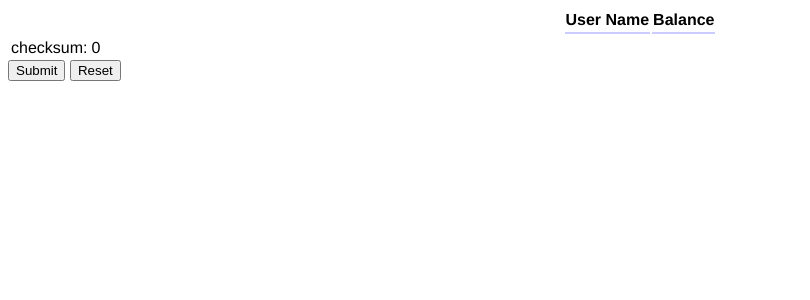
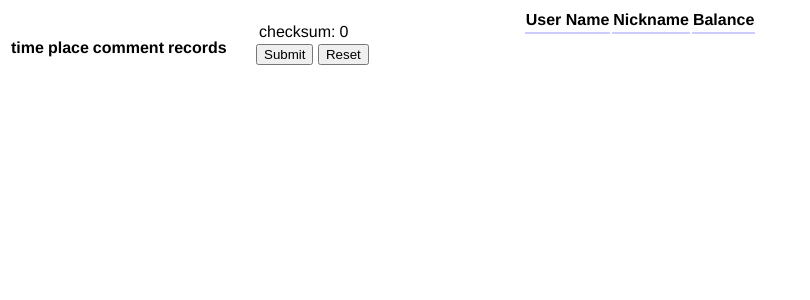
Before and after one commit to tossense/cloud_account, a PHP site: page /client.php in a window 1280 px wide. Shown: the top 300 px of the page, without its empty margins (0-810 px from the left). Run offline with PHP 8.4, Linux system fonts and the light colour scheme; the visitor is signed in with stand-in values (Sample User, id 1); lists and menus that the app fills with data are empty; some libraries are stand-ins or nearby versions.

Commit message:
add nickname; add last events;

```diff
--- a/client.php
+++ b/client.php
@@ -22,12 +22,22 @@ else
                 $("#balanceTable").empty();
                 var row = $("<tr />");
                 row.append($("<th>User Name</th>"));
+                row.append($("<th>Nickname</th>"));
                 row.append($("<th>Balance</th>"));
                 $("#balanceTable").append(row);
                 row = $("<tr />");
                 row.append($("<th></th>"));
                 row.append($("<th></th>"));
+                row.append($("<th></th>"));
                 $("#balanceTable").append(row);
+
+                $("#lastEventTable").empty();
+                var row = $("<tr />");
+                row.append($("<th>time</th>"));
+                row.append($("<th>place</th>"));
+                row.append($("<th>comment</th>"));
+                row.append($("<th>records</th>"));
+                $("#lastEventTable").append(row);
             }
             function getUrlParameter(sParam)
             {
@@ -45,6 +55,7 @@ else
             }
 
             var resBalance = {};
+            var nicknames = {};
         </script>
         <link rel="stylesheet" href="style.css">
     </head>
@@ -53,7 +64,7 @@ else
         <div id="output">
             <table id="balanceTable" align="center"></table>
         </div>
-        <div id="inputEvent">
+        <div id="inputEvent" class="leftBar">
             <table id="checkSumTable"><tr><td>checksum:</td><td id="checkSumCell">0</td></tr></table>
             <form id="formInput" action="test.php", method="POST">
                 <table id="formInputTable"></table>
@@ -62,13 +73,16 @@ else
             </form>
         </div>
         </div>
+        <div id="lastEventDiv">
+            <table id="lastEventTable"></table>
+        </div>
         <script type="text/javascript">
             var cmp0Less = function(a,b){if(a<b) return -1; if(a>b) return 1; return 0;}
             var cmp0More = function(a,b){return cmp0Less(b,a);}
             var cmp1Less = function(a,b){return a[1]-b[1];}
             var cmp1More = function(a,b){return cmp1Less(b,a);}
             var curFunc = cmp1Less;
-            var drawTable = function (nameBalance, cmp) {
+            var drawTable = function (nameBalance, nicknames, cmp) {
                 if (typeof(cmp)==='undefined')
                     cmp = cmp1Less;
                 var arr = [];
@@ -78,12 +92,35 @@ else
                 arr.sort(cmp);
                 initTable();
                 for (var u in arr) {
+                    var username = arr[u][0];
+                    var balance = arr[u][1];
                     var row = $("<tr />");
-                    row.append($("<td>" + arr[u][0] + "</td>"));
-                    row.append($("<td>" + arr[u][1] + "</td>"));
+                    row.append($("<td>" + username + "</td>"));
+                    row.append($("<td>" + nicknames[username] + "</td>"))
+                    row.append($("<td>" + balance + "</td>"));
                     $("#balanceTable").append(row);
                 }
             };
+            var drawEvents = function(eventsArr) {
+                for(var idx in eventsArr){
+                    var ev = eventsArr[idx];
+                    var evTime = "";
+                    var evPlace = ev["place"] ? ev["place"] : "";
+                    var evComment = ev["comment"] ? ev["comment"] : "";
+                    var evRecords = ev["records"] ? ev["records"] : "";
+                    if(ev["time"].length>0) {
+                        var t = new Date( ev["time"]*1000 );
+                        if(t.toString() != "Invalid Date")
+                            evTime = t.toLocaleString('zh-CN');
+                    }
+                    var row = $("<tr />");
+                    row.append($("<td>" + evTime + "</td>"));
+                    row.append($("<td>" + evPlace + "</td>"))
+                    row.append($("<td>" + evComment + "</td>"));
+                    row.append($("<td>" + evRecords + "</td>"));
+                    $("#lastEventTable").append(row);
+                }
+            }
 
             $("#balanceTable").click(function (e) {
                 e = e || window.event;
@@ -105,7 +142,7 @@ else
                         else
                             curFunc = cmp1Less;
                     }
-                    drawTable(resBalance, curFunc);
+                    drawTable(resBalance, nicknames, curFunc);
                     return;
                 }
                 while (target && target.nodeName !== "TR") {
@@ -217,8 +254,14 @@ else
                 $.getJSON(url,
                     function(dataGet) {
                         resBalance = dataGet["result"];
-                        drawTable(resBalance, curFunc);
+                        nicknames = dataGet["nicknames"];
+                        drawTable(resBalance, nicknames, curFunc);
                     });
+                url = "api/get.php?method=eventList&group="+group+"&last=3&jsoncallback=?";
+                $.getJSON(url,
+                    function(dataGet) {
+                        drawEvents(dataGet["result"]);
+                    })
             });
         </script>
     </body>
--- a/private/lib/ca_db.php
+++ b/private/lib/ca_db.php
@@ -13,6 +13,8 @@ function connectCaDb($ret=null)
 		$ret["status"] = "ERROR";
 		$ret["info"] = $link->connect_error;
 	}
+	$link->query("set character set 'utf8'");
+	$link->query("set names 'utf8'");
 	return $link;
 }
 
--- a/style.css
+++ b/style.css
@@ -1,7 +1,7 @@
 tr:nth-child(even) {background: #CCF}
 tr:nth-child(odd) {background: #FFF}
 body {
-	font: normal 100% Helvetica, Arial, sans-serif;
+	font: normal 100% SimHei, Helvetica, Arial, sans-serif;
 }
 h1 {
 	font-size: 1.5em;
@@ -9,11 +9,14 @@ h1 {
 small {
 	font-size: 0.875em;
 }
-.main {
+.rightBar {
 	float: right;
-	width: 70%;
+	width: 30%;
 }
 .leftBar {
 	float: left;
 	width: 25%;
+	position: fixed;
+	top: 20px;
+	left: 20%;
 }
```
Also changed, not shown: api/get.php (+43 -13 lines).
